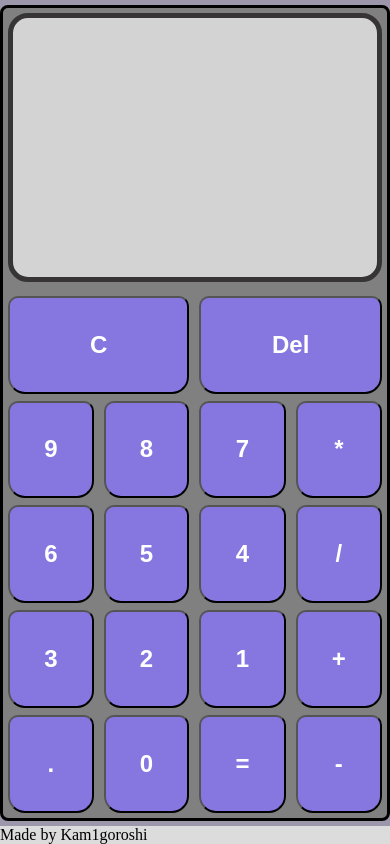
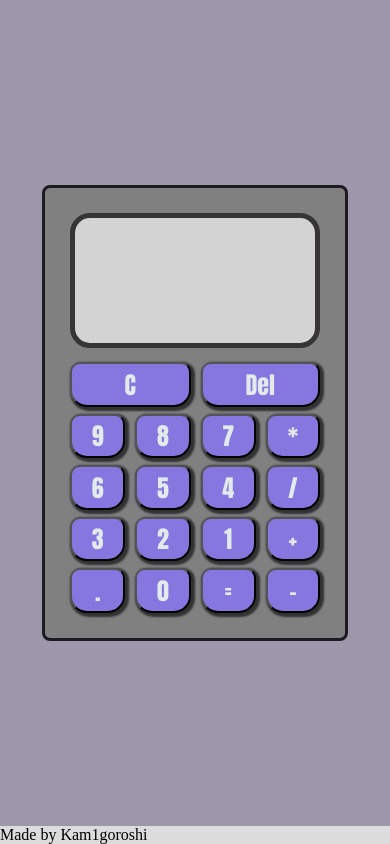
Before and after one commit to Kam1goroshi/odin-calculator, a plain HTML site: page index.html in a window 390 px wide. Drawn offline with Linux system fonts and the light colour scheme.

Commit message:
Update css
A bit more responsive, display text aligned in center and right, and
include overflow: hide

```diff
--- a/index.js
+++ b/index.js
@@ -120,8 +120,6 @@ class Calculator {
             }
         }
 
-        console.log("rs: " + rightStash);
-        console.log("ls: " + leftStash);
         if (!isNaN(rightStash)) {
             if (op === '-')
                 leftStash = parseFloat(leftStash) - parseFloat(rightStash);
--- a/styles.css
+++ b/styles.css
@@ -19,27 +19,38 @@ html, body {
   }
   #calculator {
     background-color: grey;
-    border-color: b;
+    border-color: rgb(30, 27, 32);
     border-style: solid;
     border-radius: 8px;
-    padding: 5px;
+    padding: 25px;
     display: flex;
     flex-direction: column;
     gap: 14px;
-    width: 800px;
-    height: 800px;
+    width: 250px;
+    height: 400px;
   }
-
+  @media screen and (min-width: 800px) {
+    #calculator {
+      height: 700px;
+      width: 500px;
+    }
+  }
   button{
+    font-family:Impact, Haettenschweiler, 'Arial Narrow Bold', sans-serif;
     background-color: rgb(134, 118, 224);
     border-radius: 10px 10px 17px 17px;
     border-color: black;
-    color: white;
+    box-shadow: 2px 2px 2px 2px rgba(0, 0, 0, 0.61);
+    color: rgb(226, 234, 235);
     font-size: x-large;
     font-weight: 700;
   }
 
   #display{
+    overflow: hidden;
+    display: flex;
+    justify-content: right;
+    align-items: center;
     background-color: lightgrey;
     flex: 1;
     font-family:Arial, Helvetica, sans-serif;
@@ -49,6 +60,7 @@ html, body {
     border-radius: 20px;
     border-width: 5px;
   }
+
   #buttons {
     display: grid;
     flex: 2;
```
